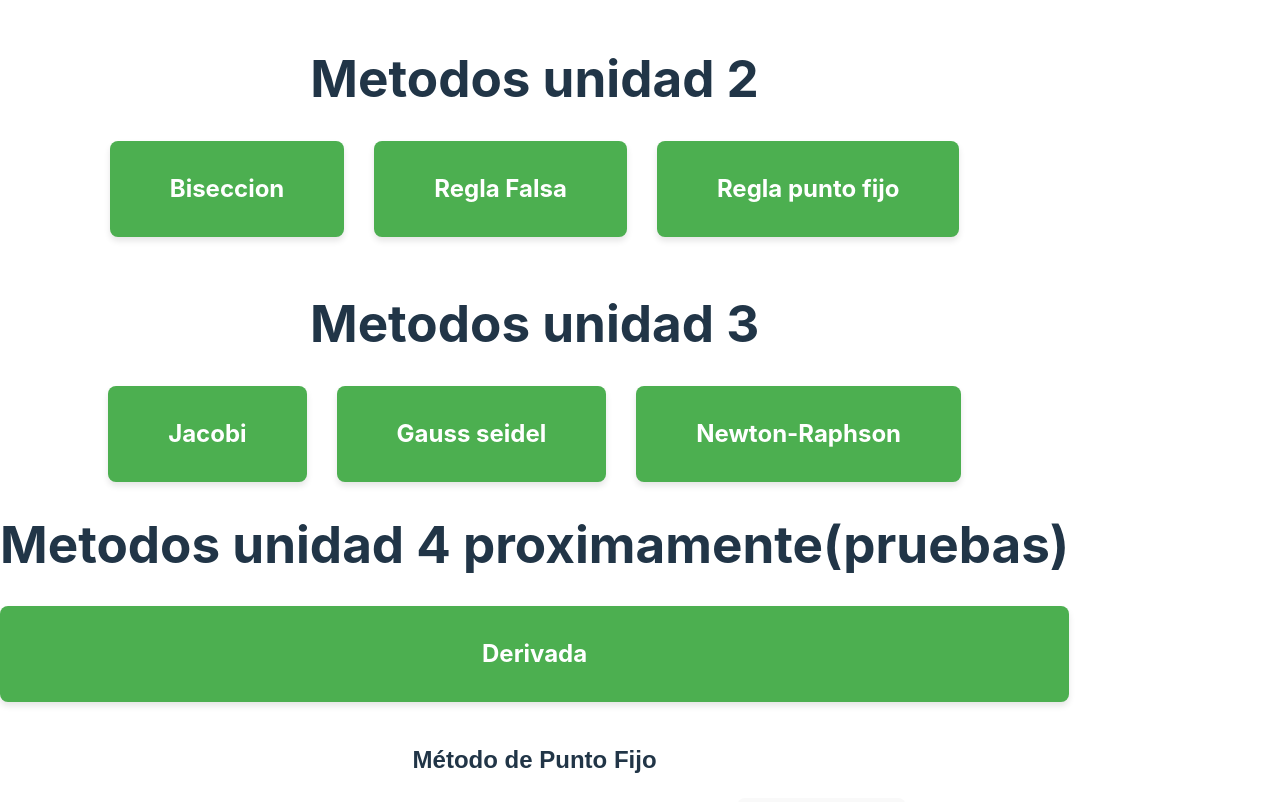
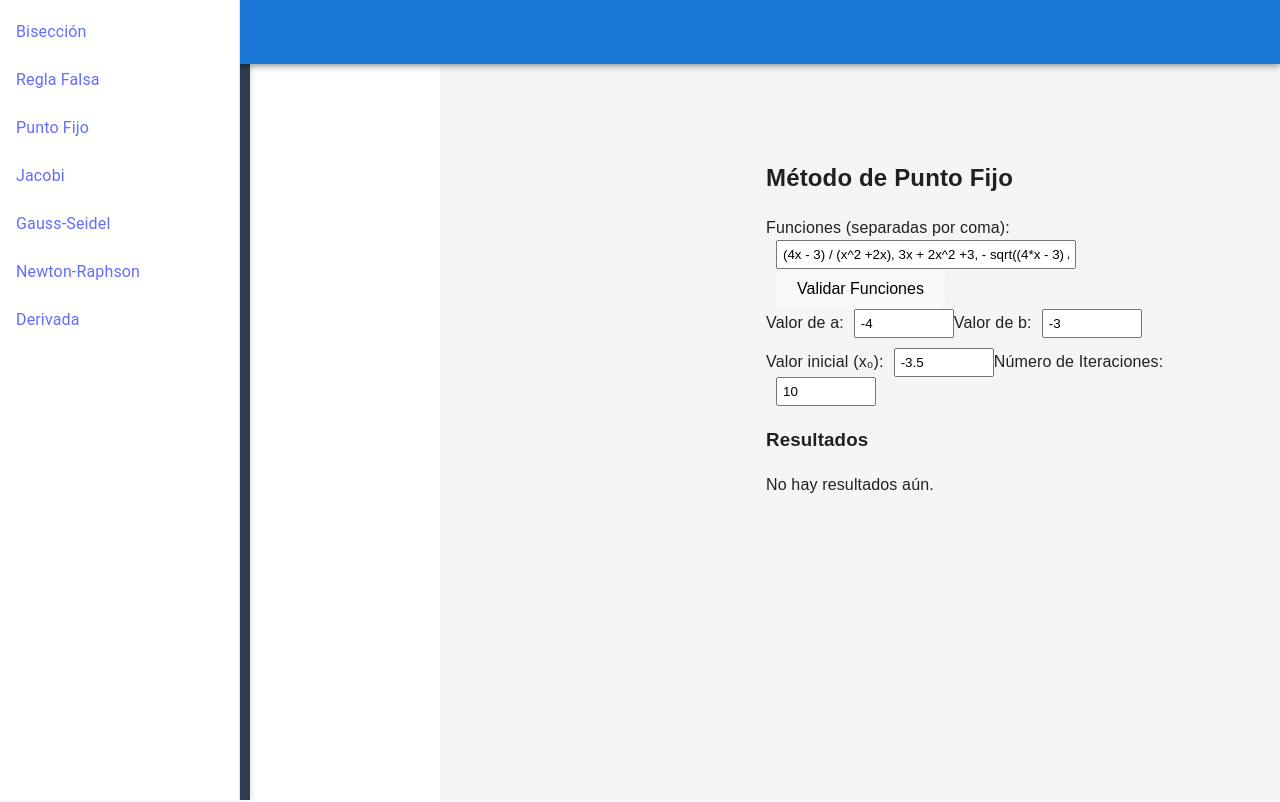
Before and after one commit to JsonPost/analisis, a React (Vite) app: page /puntofijo in a window 1280 px wide. Shown: the top 802 px of the page. Built offline with nearby package versions, Linux system fonts and the light colour scheme.

Commit message:
Cambios analisis
Cambios analisis

```diff
--- a/src/App.jsx
+++ b/src/App.jsx
@@ -1,100 +1,84 @@
-import React from 'react';
-import { BrowserRouter as Router, Route, Routes } from 'react-router-dom';
-import Jacobi from '../src/jacobi'
-import Gauss from '../src/gauss'
-import Newton from '../src/newton'
-import Biseccion from '../src/biseccion'
-import ReglaFalsaSimple from '../src/reglafalsa'
-import MetodoPuntoFijo from '../src/puntofijo'
-import DerivativeCalculator from '../src/derivada'
+import React from "react";
+import { BrowserRouter as Router, Route, Routes } from "react-router-dom";
+import { AppBar, Toolbar, Typography, Container, Box, CssBaseline, Drawer, List, ListItem, ListItemText } from "@mui/material";
+import Layout from "./Layout";
+import Jacobi from "../src/jacobi";
+import Gauss from "../src/gauss";
+import Newton from "../src/newton";
+import Biseccion from "../src/biseccion";
+import ReglaFalsaSimple from "../src/reglafalsa";
+import MetodoPuntoFijo from "../src/puntofijo";
+import DerivativeCalculator from "../src/derivada";
 
 const App = () => {
   return (
     <Router>
-      <div className="container">
-        <h1>Metodos unidad 2</h1>
-        <div className="menu">
-          <div className="menu-item">
-            <a href="/biseccion" className="menu-link"> Biseccion</a>
-          </div>
-          <div className="menu-item">
-            <a href="/reglafalsa" className="menu-link"> Regla Falsa</a>
-          </div>
-          <div className="menu-item">
-            <a href="/puntofijo" className="menu-link"> Regla punto fijo</a>
-          </div>
-        </div>
-        <br></br>
-        <h1>Metodos unidad 3</h1>
-        <div className="menu">
-          <div className="menu-item">
-            <a href="/Jacobi" className="menu-link">Jacobi</a>
-          </div>
-          <div className="menu-item">
-            <a href="/Gauss seidel" className="menu-link"> Gauss seidel</a>
-          </div>
-          <div className="menu-item">
-            <a href="/Newton" className="menu-link">Newton-Raphson</a>
-          </div>
-        </div>
-
-        <h1>Metodos unidad 4 proximamente(pruebas)</h1>
-        <div className="menu-item">
-            <a href="/derivada" className="menu-link">Derivada</a>
-          </div>
-
+      <CssBaseline />
+      <AppBar position="sticky">
+        <Toolbar>
+          <Typography variant="h6">Métodos de Cálculo</Typography>
+        </Toolbar>
+      </AppBar>
+      <Box display="flex">
+        <Drawer
+          sx={{
+            width: 240,
+            flexShrink: 0,
+            "& .MuiDrawer-paper": {
+              width: 240,
+              boxSizing: "border-box",
+            },
+          }}
+          variant="permanent"
+          anchor="left"
+        >
+          <List>
+            <ListItem button component="a" href="/biseccion">
+              <ListItemText primary="Bisección" />
+            </ListItem>
+            <ListItem button component="a" href="/reglafalsa">
+              <ListItemText primary="Regla Falsa" />
+            </ListItem>
+            <ListItem button component="a" href="/puntofijo">
+              <ListItemText primary="Punto Fijo" />
+            </ListItem>
+            <ListItem button component="a" href="/jacobi">
+              <ListItemText primary="Jacobi" />
+            </ListItem>
+            <ListItem button component="a" href="/gauss">
+              <ListItemText primary="Gauss-Seidel" />
+            </ListItem>
+            <ListItem button component="a" href="/newton">
+              <ListItemText primary="Newton-Raphson" />
+            </ListItem>
+            <ListItem button component="a" href="/derivada">
+              <ListItemText primary="Derivada" />
+            </ListItem>
+          </List>
+        </Drawer>
+        <Box
+          component="main"
+          sx={{
+            flexGrow: 1,
+            bgcolor: "#f5f5f5",
+            padding: 4,
+            marginLeft: 25,  // Ajuste para el espacio que deja el menú lateral
+            minHeight: "100vh",
+          }}
+        >
+          <Layout>
             <Routes>
-          <Route path="/Jacobi" element={<Jacobi />} />
-          <Route path="/Gauss seidel" element={<Gauss />} />
-          <Route path="/Newton" element={<Newton />} />
+              <Route path="/jacobi" element={<Jacobi />} />
+              <Route path="/gauss" element={<Gauss />} />
+              <Route path="/newton" element={<Newton />} />
               <Route path="/biseccion" element={<Biseccion />} />
               <Route path="/reglafalsa" element={<ReglaFalsaSimple />} />
               <Route path="/puntofijo" element={<MetodoPuntoFijo />} />
               <Route path="/derivada" element={<DerivativeCalculator />} />
             </Routes>
-      </div>
-      <style jsx>{`
-        .container {
-          text-align: center;
-          margin-top: 50px;
-        }
-
-        .menu {
-          display: flex;
-          justify-content: center;
-          gap: 30px;
-        }
-
-        .menu-item {
-          background-color: #4CAF50;
-          border-radius: 8px;
-          padding: 30px 60px;
-          text-align: center;
-          box-shadow: 0 4px 6px rgba(0, 0, 0, 0.1);
-          transition: transform 0.3s ease;
-        }
-
-        .menu-item:hover {
-          transform: scale(1.1);
-        }
-
-        .menu-link {
-          color: white;
-          font-size: 24px;
-          text-decoration: none;
-          font-weight: bold;
-          transition: color 0.3s ease;
-        }
-
-        .menu-link:hover {
-          color: #ffeb3b; /* Color dorado al hacer hover */
-        }
-
-        h2 {
-          font-size: 36px;
-          margin-top: 20px;
-        }
-      `}</style>
+          </Layout>
+        </Box>
+      </Box>
     </Router>
   );
 };
--- /dev/null
+++ b/src/Layout.jsx
@@ -0,0 +1,26 @@
+import React from "react";
+import { Box } from "@mui/material";
+import SidebarMenu from "./SidebarMenu";
+
+const Layout = ({ children }) => {
+  return (
+    <Box sx={{ display: "flex", minHeight: "100vh" }}>
+      {/* Sidebar Menu */}
+      <SidebarMenu />
+      {/* Main Content */}
+      <Box
+        component="main"
+        sx={{
+          flexGrow: 1,
+          bgcolor: "#f5f5f5",
+          padding: 3,
+          marginLeft: "250px",  // Ajusta el espacio para el menú lateral
+        }}
+      >
+        {children}
+      </Box>
+    </Box>
+  );
+};
+
+export default Layout;
--- /dev/null
+++ b/src/SidebarMenu.jsx
@@ -0,0 +1,70 @@
+import React from "react";
+import { Link } from "react-router-dom";
+import { List, ListItem, ListItemText, ListItemButton } from "@mui/material";
+
+const SidebarMenu = () => {
+  return (
+    <div className="sidebar">
+      <h2>Menú</h2>
+      <nav>
+        <List>
+          <ListItem>
+            <ListItemButton component={Link} to="/biseccion">
+              <ListItemText primary="Bisección" />
+            </ListItemButton>
+          </ListItem>
+          <ListItem>
+            <ListItemButton component={Link} to="/reglafalsa">
+              <ListItemText primary="Regla Falsa" />
+            </ListItemButton>
+          </ListItem>
+          <ListItem>
+            <ListItemButton component={Link} to="/puntofijo">
+              <ListItemText primary="Punto Fijo" />
+            </ListItemButton>
+          </ListItem>
+          <ListItem>
+            <ListItemButton component={Link} to="/jacobi">
+              <ListItemText primary="Jacobi" />
+            </ListItemButton>
+          </ListItem>
+          <ListItem>
+            <ListItemButton component={Link} to="/gauss">
+              <ListItemText primary="Gauss-Seidel" />
+            </ListItemButton>
+          </ListItem>
+          <ListItem>
+            <ListItemButton component={Link} to="/newton">
+              <ListItemText primary="Newton-Raphson" />
+            </ListItemButton>
+          </ListItem>
+          <ListItem>
+            <ListItemButton component={Link} to="/derivada">
+              <ListItemText primary="Derivada" />
+            </ListItemButton>
+          </ListItem>
+        </List>
+      </nav>
+
+      <style jsx>{`
+        .sidebar {
+          position: fixed;
+          top: 0;
+          left: 0;
+          width: 250px;
+          height: 100%;
+          background-color: #2c3e50;
+          color: white;
+          padding: 20px;
+          box-shadow: 2px 0 5px rgba(0, 0, 0, 0.1);
+        }
+        h2 {
+          margin-bottom: 20px;
+          font-size: 22px;
+        }
+      `}</style>
+    </div>
+  );
+};
+
+export default SidebarMenu;
--- a/src/biseccion.jsx
+++ b/src/biseccion.jsx
@@ -1,4 +1,8 @@
-import React, { useState } from 'react';
+import React, { useState } from "react";
+import { Chart } from "chart.js/auto";
+import { Line } from "react-chartjs-2";
+import "katex/dist/katex.min.css";
+import { InlineMath } from "react-katex";
 
 function Biseccion() {
   const [funcion, setFuncion] = useState("x * sin(x) - 1"); // Función a resolver
@@ -7,18 +11,19 @@ function Biseccion() {
   const [numIteraciones, setNumIteraciones] = useState(10); // Número de iteraciones
   const [resultados, setResultados] = useState([]); // Resultados de las iteraciones
   const [error, setError] = useState(""); // Mensaje de error
+  const [datosGrafica, setDatosGrafica] = useState(null); // Datos para la gráfica
 
   // Función para traducir notación matemática a JavaScript
   const traducirFuncion = (expresion) => {
     return expresion
-      .replace(/\^/g, "**") // Reemplazar potencias
-      .replace(/sin\(/g, "Math.sin(") // Reemplazar sin por Math.sin
-      .replace(/cos\(/g, "Math.cos(") // Reemplazar cos por Math.cos
-      .replace(/tan\(/g, "Math.tan(") // Reemplazar tan por Math.tan
-      .replace(/log\(/g, "Math.log(") // Reemplazar log por Math.log
-      .replace(/sqrt\(/g, "Math.sqrt(") // Reemplazar sqrt por Math.sqrt
-      .replace(/pi/g, "Math.PI") // Reemplazar pi por Math.PI
-      .replace(/e/g, "Math.E"); // Reemplazar e por Math.E
+      .replace(/\^/g, "**")
+      .replace(/sin\(/g, "Math.sin(")
+      .replace(/cos\(/g, "Math.cos(")
+      .replace(/tan\(/g, "Math.tan(")
+      .replace(/log\(/g, "Math.log(")
+      .replace(/sqrt\(/g, "Math.sqrt(")
+      .replace(/pi/g, "Math.PI")
+      .replace(/e/g, "Math.E");
   };
 
   // Función para evaluar la expresión matemática
@@ -32,14 +37,34 @@ function Biseccion() {
     }
   };
 
+  // Generar datos para la gráfica
+  const generarGrafica = () => {
+    const puntosX = [];
+    const puntosY = [];
+    for (let x = an - 1; x <= bn + 1; x += 0.1) {
+      puntosX.push(x);
+      puntosY.push(evaluarFuncion(funcion, x));
+    }
+    setDatosGrafica({
+      labels: puntosX.map((x) => x.toFixed(2)),
+      datasets: [
+        {
+          label: "f(x)",
+          data: puntosY,
+          borderColor: "blue",
+          fill: false,
+        },
+      ],
+    });
+  };
+
   // Función para ejecutar el método de bisección
   const ejecutarBiseccion = () => {
-    setError(""); // Limpiar errores previos
+    setError("");
     const iteraciones = [];
-    let a = parseFloat(an); // Cambiar a let
-    let b = parseFloat(bn); // Cambiar a let
+    let a = parseFloat(an);
+    let b = parseFloat(bn);
 
-    // Validar que a y b sean diferentes y que haya un cambio de signo en f(a) y f(b)
     let fa = evaluarFuncion(funcion, a);
     let fb = evaluarFuncion(funcion, b);
     if (isNaN(fa) || isNaN(fb)) {
@@ -53,32 +78,30 @@ function Biseccion() {
       return;
     }
 
-    // Realizar iteraciones del método de bisección
     for (let i = 0; i < numIteraciones; i++) {
-      const xn = (a + b) / 2; // Punto medio
+      const xn = (a + b) / 2;
       const fxn = evaluarFuncion(funcion, xn);
 
       iteraciones.push({
         iteracion: i + 1,
-        an: a.toFixed(4),
-        xn: xn.toFixed(4),
-        bn: b.toFixed(4),
-        fan: fa.toFixed(4),
-        fxn: fxn.toFixed(4),
-        fbn: fb.toFixed(4),
+        an: a,
+        xn: xn,
+        bn: b,
+        fan: fa,
+        fxn: fxn,
+        fbn: fb,
       });
 
-      // Decidir el nuevo intervalo
       if (fa * fxn < 0) {
-        b = xn; // El cambio de signo está entre a y xn
+        b = xn;
         fb = fxn;
       } else {
-        a = xn; // El cambio de signo está entre xn y b
+        a = xn;
         fa = fxn;
       }
     }
-
     setResultados(iteraciones);
+    generarGrafica();
   };
 
   return (
@@ -94,6 +117,7 @@ function Biseccion() {
             placeholder="Ej: x * sin(x) - 1"
             style={{ marginLeft: "10px", padding: "5px", width: "300px" }}
           />
+         <h1><InlineMath>{funcion}</InlineMath></h1>
         </label>
       </div>
       <div>
@@ -145,24 +169,36 @@ function Biseccion() {
             <thead>
               <tr>
                 <th>n</th>
-                <th>aₙ</th>
-                <th>xₙ</th>
-                <th>bₙ</th>
-                <th>f(aₙ)</th>
-                <th>f(xₙ)</th>
-                <th>f(bₙ)</th>
+                <th>
+                  <InlineMath>aₙ</InlineMath>
+                </th>
+                <th>
+                  <InlineMath>xₙ</InlineMath>
+                </th>
+                <th>
+                  <InlineMath>bₙ</InlineMath>
+                </th>
+                <th>
+                  <InlineMath>f(aₙ)</InlineMath>
+                </th>
+                <th>
+                  <InlineMath>f(xₙ)</InlineMath>
+                </th>
+                <th>
+                  <InlineMath>f(bₙ)</InlineMath>
+                </th>
               </tr>
             </thead>
             <tbody>
               {resultados.map((iter, index) => (
                 <tr key={index}>
                   <td>{iter.iteracion}</td>
-                  <td>{iter.an}</td>
-                  <td>{iter.xn}</td>
-                  <td>{iter.bn}</td>
-                  <td>{iter.fan}</td>
-                  <td>{iter.fxn}</td>
-                  <td>{iter.fbn}</td>
+                  <td>{iter.an.toFixed(4)}</td>
+                  <td>{iter.xn.toFixed(4)}</td>
+                  <td>{iter.bn.toFixed(4)}</td>
+                  <td>{iter.fan.toFixed(4)}</td>
+                  <td>{iter.fxn.toFixed(4)}</td>
+                  <td>{iter.fbn.toFixed(4)}</td>
                 </tr>
               ))}
             </tbody>
@@ -171,6 +207,10 @@ function Biseccion() {
           <p>No hay resultados aún.</p>
         )}
       </div>
+      <div style={{ marginTop: "20px" }}>
+        <h3>Gráfica de f(x)</h3>
+        {datosGrafica && <Line data={datosGrafica} />}
+      </div>
     </div>
   );
 }
--- a/src/puntofijo.jsx
+++ b/src/puntofijo.jsx
@@ -1,5 +1,5 @@
 import React, { useState } from "react";
-
+import { InlineMath } from "react-katex";
 function MetodoPuntoFijo() {
   // Estados
   const [funciones, setFunciones] = useState([
@@ -188,8 +188,7 @@ function MetodoPuntoFijo() {
                     name="funcion"
                     value={func}
                     onChange={(e) => setFuncionSeleccionada(e.target.value)}
-                  />
-                  {func}
+                  />  <InlineMath>{func}</InlineMath>
                 </label>
               </li>
             ))}
--- a/src/reglafalsa.jsx
+++ b/src/reglafalsa.jsx
@@ -1,12 +1,20 @@
 import React, { useState } from "react";
+import { TextField, Button, Typography, Table, TableHead, TableBody, TableRow, TableCell } from "@mui/material";
+import { InlineMath } from "react-katex";
+import { Line } from "react-chartjs-2";
+import { Chart as ChartJS, CategoryScale, LinearScale, PointElement, LineElement, Title, Tooltip, Legend } from "chart.js";
+
+// Registrar componentes de Chart.js
+ChartJS.register(CategoryScale, LinearScale, PointElement, LineElement, Title, Tooltip, Legend);
 
 function ReglaFalsaSimple() {
   // Estados
-  const [funcion, setFuncion] = useState("sin(x) +1"); // Función a resolver
+  const [funcion, setFuncion] = useState("sin(x) + 1"); // Función a resolver
   const [xn, setXn] = useState(1.5); // Valor inicial de x
   const [numIteraciones, setNumIteraciones] = useState(10); // Número de iteraciones
   const [resultados, setResultados] = useState([]); // Resultados de las iteraciones
   const [error, setError] = useState(""); // Mensaje de error
+  const [graficoData, setGraficoData] = useState({}); // Datos para el gráfico
 
   // Función para traducir notación matemática a JavaScript
   const traducirFuncion = (expresion) => {
@@ -25,8 +33,6 @@ function ReglaFalsaSimple() {
   const evaluarFuncion = (expresion, x) => {
     try {
       const funcionTraducida = traducirFuncion(expresion);
-      console.log(`return ${funcionTraducida}`)
-      console.log(Function("x", `return ${funcionTraducida}`).call(null, x))
       return new Function("x", `return ${funcionTraducida}`).call(null, x);
     } catch (err) {
       setError("Error al evaluar la función");
@@ -38,8 +44,10 @@ function ReglaFalsaSimple() {
   const ejecutarReglaFalsa = () => {
     setError(""); // Limpiar errores previos
     const iteraciones = [];
+    const puntosX = [];
+    const puntosY = [];
     let x = parseFloat(xn); // Valor inicial de x
-    console.log(funcion)
+
     // Validar que el valor inicial sea válido
     const fx = evaluarFuncion(funcion, x);
     if (isNaN(fx)) {
@@ -55,11 +63,6 @@ function ReglaFalsaSimple() {
         return;
       }
 
-      console.log({
-        iteracion: i + 1,
-        xn: x.toFixed(6), // Redondear xₙ
-        fxn: fxn.toFixed(6), // Redondear f(xₙ)
-      })
       // Guardar iteración
       iteraciones.push({
         iteracion: i + 1,
@@ -67,88 +70,118 @@ function ReglaFalsaSimple() {
         fxn: fxn.toFixed(6), // Redondear f(xₙ)
       });
 
+      // Agregar puntos para el gráfico
+      puntosX.push(x);
+      puntosY.push(fxn);
+
       // Actualizar xn (nuevo valor se asigna al anterior xn)
       x = fxn; // En esta versión, el valor de la función pasa a ser el nuevo xₙ
     }
 
     setResultados(iteraciones); // Guardar resultados
+
+    // Actualizar los datos del gráfico
+    setGraficoData({
+      labels: puntosX,
+      datasets: [
+        {
+          label: "f(x)",
+          data: puntosY,
+          borderColor: "rgba(75,192,192,1)",
+          fill: false,
+          tension: 0.1,
+        },
+      ],
+    });
   };
 
   // Renderizar interfaz
   return (
     <div style={{ padding: "20px", fontFamily: "Arial, sans-serif" }}>
-      <h2>Método de Regla Falsa - Simple</h2>
-      <div>
-        <label>
-          Ecuación (f(x)):
-          <input
-            type="text"
+      <Typography variant="h4" gutterBottom>
+        Método de Regla Falsa - Simple
+      </Typography>
+
+      <div style={{ marginBottom: "20px" }}>
+        <TextField
+          label="Ecuación (f(x))"
           value={funcion}
           onChange={(e) => setFuncion(e.target.value)}
           placeholder="Ej: x^3 - x - 2"
-            style={{ marginLeft: "10px", padding: "5px", width: "300px" }}
+          fullWidth
+          variant="outlined"
+          style={{ marginBottom: "20px" }}
         />
-        </label>
       </div>
-      <div style={{ marginTop: "10px" }}>
-        <label>
-          Valor inicial (x₀):
-          <input
+
+      <div style={{ display: "flex", gap: "20px", marginBottom: "20px" }}>
+        <TextField
+          label="Valor inicial (x₀)"
           type="number"
           value={xn}
           onChange={(e) => setXn(e.target.value)}
-            style={{ marginLeft: "10px", padding: "5px", width: "100px" }}
+          variant="outlined"
+          style={{ width: "150px" }}
         />
-        </label>
-        <label>
-          Número de Iteraciones:
-          <input
+        <TextField
+          label="Número de Iteraciones"
           type="number"
           value={numIteraciones}
           onChange={(e) => setNumIteraciones(e.target.value)}
-            style={{ marginLeft: "10px", padding: "5px", width: "100px" }}
+          variant="outlined"
+          style={{ width: "150px" }}
         />
-        </label>
-        <button
+      </div>
+      <div style={{ display: "flex", gap: "20px", marginBottom: "20px" }}>
+        <InlineMath>{funcion}</InlineMath>
+      </div>
+
+      <Button
         onClick={ejecutarReglaFalsa}
-          style={{
-            marginLeft: "10px",
-            padding: "10px 20px",
-            cursor: "pointer",
-          }}
+        variant="contained"
+        color="primary"
+        style={{ padding: "10px 20px", marginBottom: "20px" }}
       >
         Ejecutar Regla Falsa
-        </button>
+      </Button>
+
+      {error && (
+        <Typography color="error" style={{ marginTop: "10px" }}>
+          {error}
+        </Typography>
+      )}
+
+      {/* Mostrar el gráfico */}
+      {graficoData.labels && graficoData.labels.length > 0 && (
+        <div style={{ marginTop: "20px" }}>
+          <Typography variant="h6">Gráfico de f(x)</Typography>
+          <Line data={graficoData} />
         </div>
-      {error && (
-        <div style={{ color: "red", marginTop: "10px" }}>{error}</div>
       )}
+
       <div style={{ marginTop: "20px" }}>
-        <h3>Resultados</h3>
+        <Typography variant="h6">Resultados</Typography>
         {resultados.length > 0 ? (
-          <table
-            border="1"
-            style={{ borderCollapse: "collapse", width: "100%" }}
-          >
-            <thead>
-              <tr>
-                <th>n</th>
-                <th>xₙ</th>
-                <th>f(xₙ)</th>
-              </tr>
-            </thead>
-            <tbody>
+          <Table style={{ marginTop: "10px", width: "100%" }}>
+            <TableHead>
+              <TableRow>
+                <TableCell><strong>n</strong></TableCell>
+                <TableCell><strong>xₙ</strong></TableCell>
+                <TableCell><strong>f(xₙ)</strong></TableCell>
+              </TableRow>
+            </TableHead>
+            <TableBody>
               {resultados.map((iter, index) => (
-                <tr key={index}>
-                  <td>{iter.iteracion}</td>
-                  <td>{iter.xn}</td>
-                  <td>{iter.fxn}</td>
-                </tr>
+                <TableRow key={index}>
+                  <TableCell>{iter.iteracion}</TableCell>
+                  <TableCell>{iter.xn}</TableCell>
+                  <TableCell>{iter.fxn}</TableCell>
+                </TableRow>
               ))}
-            </tbody>
-          </table>
+            </TableBody>
+          </Table>
         ) : (
-          <p>No hay resultados aún.</p>
+          <Typography>No hay resultados aún.</Typography>
         )}
       </div>
     </div>
```
Also changed, not shown: package.json (+9 -0 lines), 1 other file (tests, documents, lock files or other folders). Lines whose indentation alone changed are shown as unchanged.
